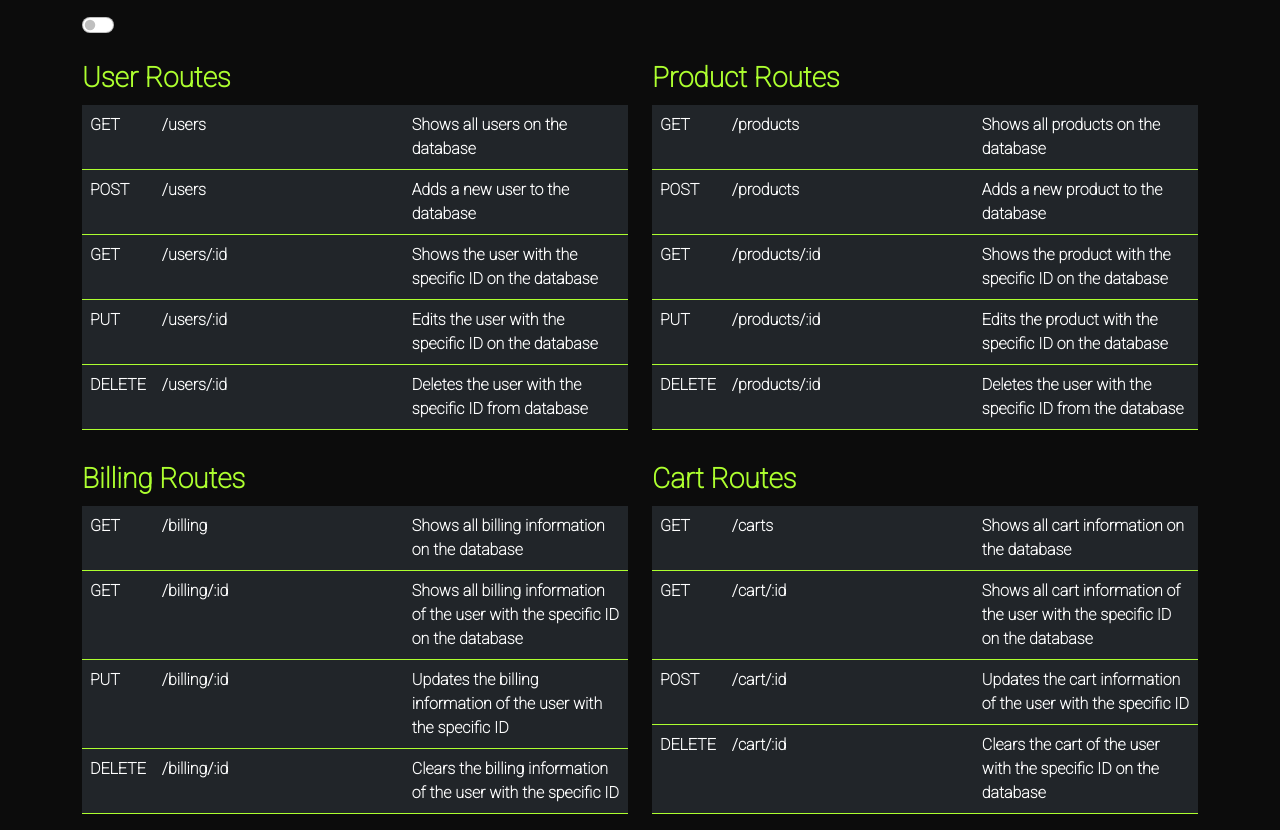
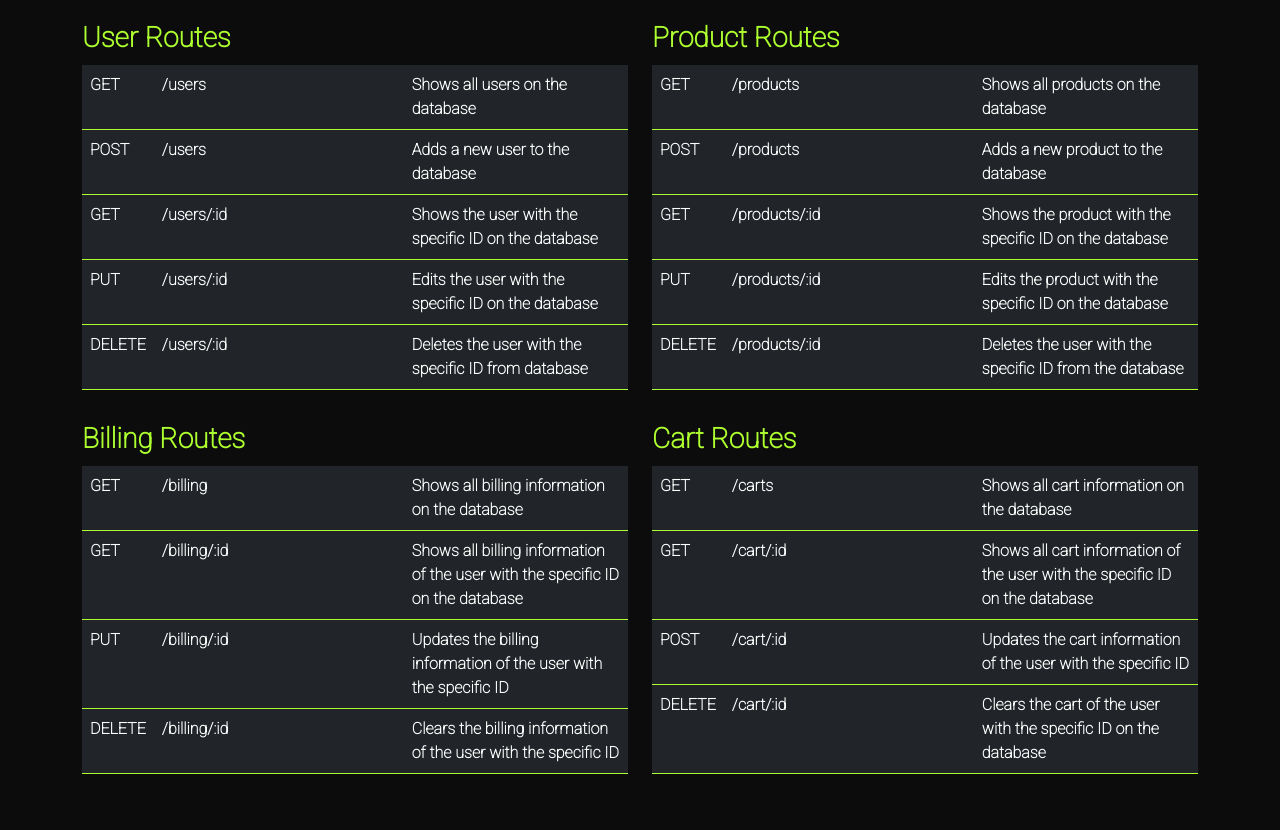
Before and after one commit to Reagan701/Capstone-Backend, a website: page views/index.html in a window 1280 px wide. Shown: the part 107-937 px from the top of the page. After the commit the page ends 897 px from the top, so only its background shows below. Drawn offline with nearby package versions, Linux system fonts and the light colour scheme.

Commit message:
Final Commit

```diff
--- a/views/index.html
+++ b/views/index.html
@@ -56,9 +56,6 @@
 <body>
     <div class="vh-100 container">
         <h1 class="fw-bold text-center pb-4 pt-3 my-3">Digiverse API</h1>
-        <div class="form-check form-switch">
-            <input onclick="themeSwitch(event)" type="checkbox" role="switch" class="form-check-input">
-        </div>
         <div class="row mt-4">
             <div class="col-md-6">
                 <h3 class="fw-bold">User Routes</h3>
@@ -182,25 +179,5 @@
     </div>
     <!-- JavaScript Bundle with Popper -->
     <script src="https://cdn.jsdelivr.net/npm/bootstrap@5.2.0/dist/js/bootstrap.bundle.min.js" integrity="sha384-A3rJD856KowSb7dwlZdYEkO39Gagi7vIsF0jrRAoQmDKKtQBHUuLZ9AsSv4jD4Xa" crossorigin="anonymous"></script>
-    <script>
-        function themeSwitch(e){
-            const tables = document.getElementsByClassName('table');
-            if(e.target.checked){
-                for(let i = 0; i<tables.length; i++){
-                    tables[i].classList.remove('table-dark');
-                    tables[i].classList.add('table-secondary')
-                }
-                document.querySelector(':root').style.setProperty('--background-color', '#aebdfd4')
-                document.querySelector(':root').style.setProperty('--color', '#1e5ddb')
-            }else{
-                for(let i = 0; i<tables.length; i++){
-                    tables[i].classList.remove('table-secondary');
-                    tables[i].classList.add('table-dark')
-                }
-                document.querySelector(':root').style.setProperty('--background-color', '#0c0c0c')
-                document.querySelector(':root').style.setProperty('--color', 'greenyellow')
-            }
-        }
-    </script>
 </body>
 </html>
```
